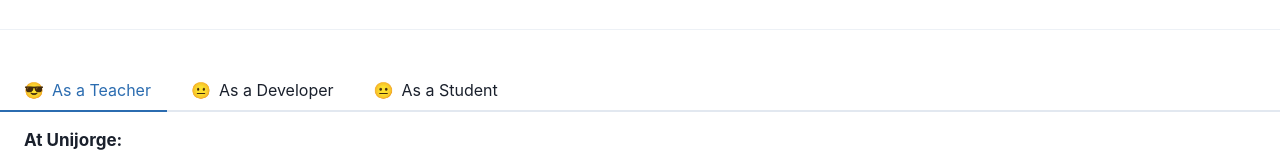
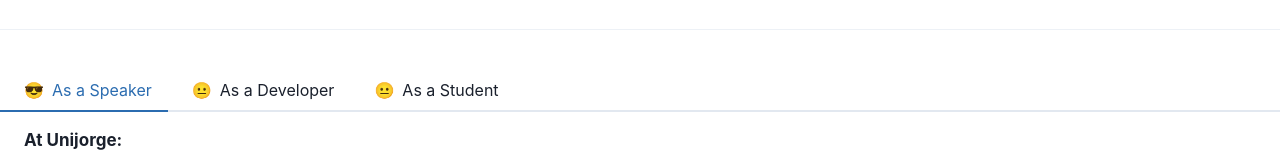
Before and after one commit to marcelldac/portfolio_v3, a React (Vite) app: page / in a window 1280 px wide. Shown: the part 350-506 px from the top of the page. Built offline with nearby package versions, Linux system fonts and the light colour scheme.

Commit message:
feat(CustomTabs): modify tab name

```diff
--- a/src/components/CustomTabs.jsx
+++ b/src/components/CustomTabs.jsx
@@ -31,7 +31,7 @@ export default function CustomTabs() {
   return (
     <Tabs>
       <TabList>
-        <CustomTab>As a Teacher</CustomTab>
+        <CustomTab>As a Speaker</CustomTab>
         <CustomTab>As a Developer</CustomTab>
         <CustomTab>As a Student</CustomTab>
       </TabList>
```
